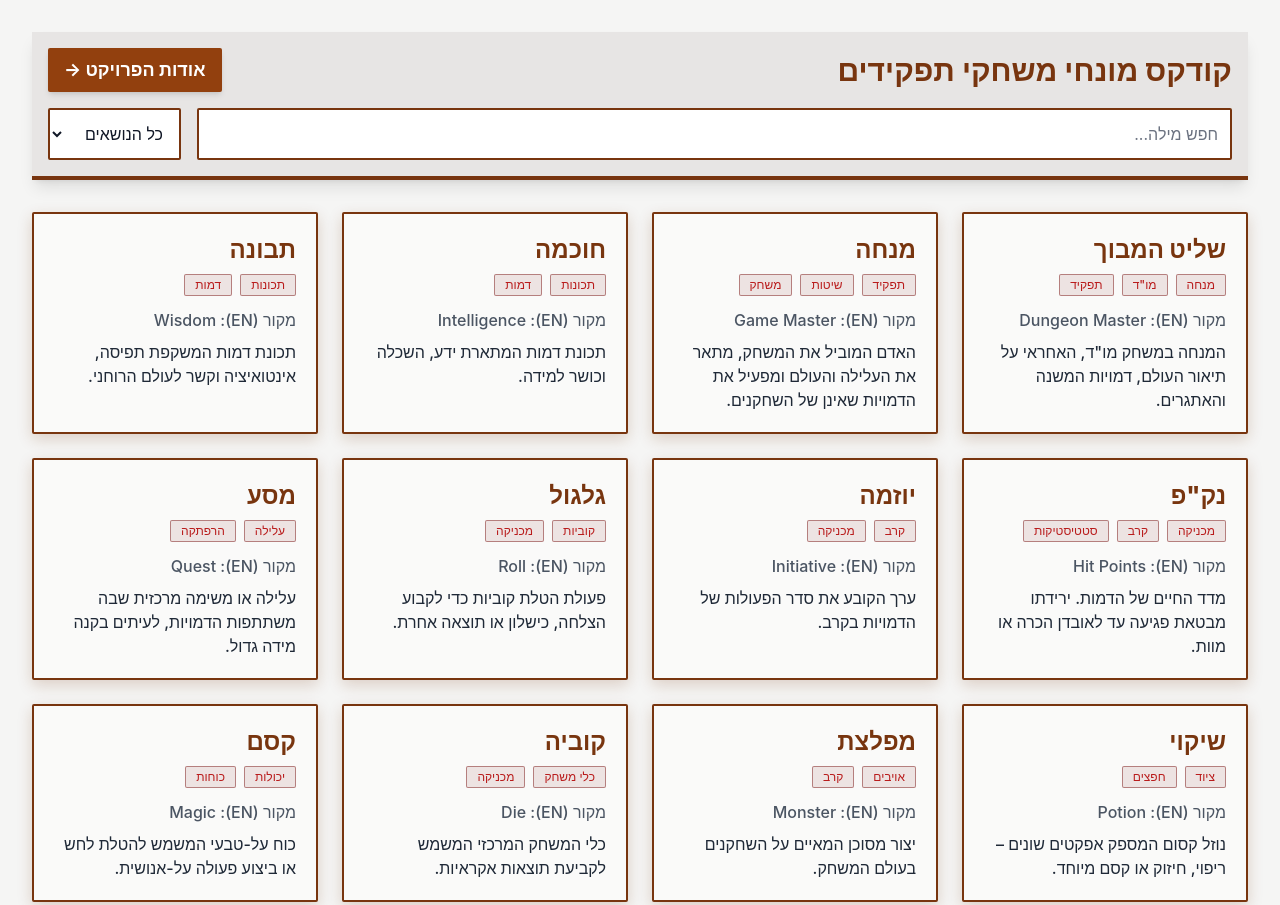
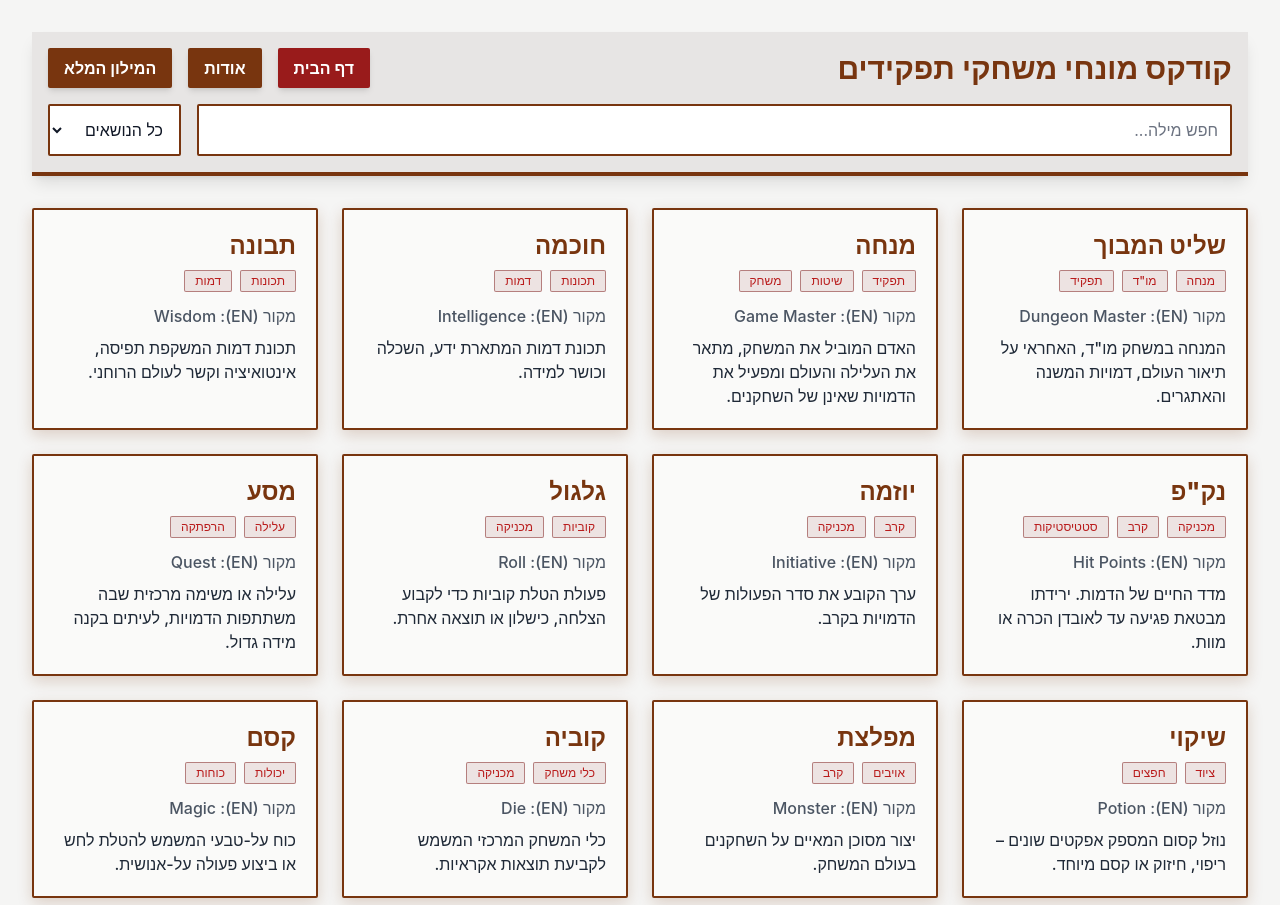
Before and after one commit to mandelreouven2002/rrpg-codex.github.io, a plain HTML site: page codex.html in a window 1280 px wide. Shown: the top 905 px of the page. Drawn offline with nearby package versions, Linux system fonts and the light colour scheme; a web font is replaced by a local one.

Commit message:
Update codex.html

```diff
--- a/codex.html
+++ b/codex.html
@@ -38,10 +38,24 @@
             <!-- H1: צבע דיו עמוק (Sepia) -->
             <h1 class="text-3xl font-bold text-amber-900">קודקס מונחי משחקי תפקידים</h1>
 
-            <!-- קישור לדף האודות -->
-            <a href="about.html" class="inline-block px-4 py-2 bg-amber-800 text-white text-lg font-bold rounded-sm shadow-md hover:bg-amber-900 transition duration-300 transform hover:scale-[1.01] whitespace-nowrap">
-                אודות הפרויקט →
-            </a>
+                <!-- קישורי ניווט - 3 כפתורים -->
+                <div class="flex items-center gap-3 md:gap-4">
+
+                    <!-- 1. כפתור דף הבית (צבע ראשי) -->
+                    <a href="index.html" class="inline-block px-4 py-2 bg-red-800 text-white text-base font-bold rounded-sm shadow-md hover:bg-red-900 transition duration-300 transform hover:scale-[1.01] whitespace-nowrap">
+                        דף הבית
+                    </a>
+
+                    <!-- 2. קישור אודות (כפתור משני זהה למילון) -->
+                    <a href="about.html" class="inline-block px-4 py-2 bg-amber-900 text-white text-base font-bold rounded-sm shadow-md hover:bg-amber-700 transition duration-300 transform hover:scale-[1.01] whitespace-nowrap">
+                        אודות
+                    </a>
+
+                    <!-- 3. כפתור מעבר למילון המלא (כפתור משני זהה לאודות) -->
+                    <a href="codex.html" class="inline-block px-4 py-2 bg-amber-900 text-white text-base font-bold rounded-sm shadow-md hover:bg-amber-700 transition duration-300 transform hover:scale-[1.01] whitespace-nowrap">
+                        המילון המלא
+                    </a>
+                </div>
         </div>
 
         <div class="flex flex-col md:flex-row gap-4">
```
